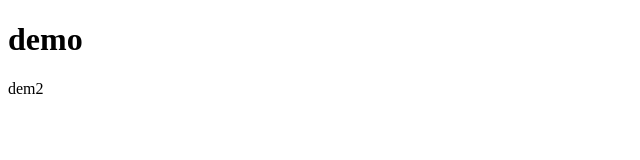
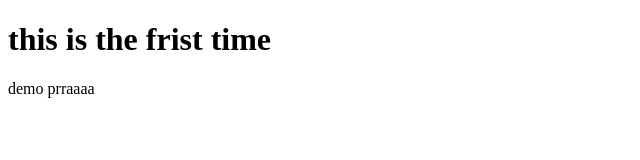
Before and after one commit to parthrupapara25/demo, a plain HTML site: page index.html in a window 1280 px wide. Shown: the whole page, without its empty margins (0-640 px from the left). Drawn offline with Linux system fonts and the light colour scheme.

Commit message:
frist-time

```diff
--- a/index.html
+++ b/index.html
@@ -6,7 +6,7 @@
     <title>demo</title>
 </head>
 <body>
-    <h1>demo</h1>
-    <p>dem2</p>
+    <h1>this is the frist time </h1>
+    <p>demo prraaaa</p>
 </body>
 </html>
```
